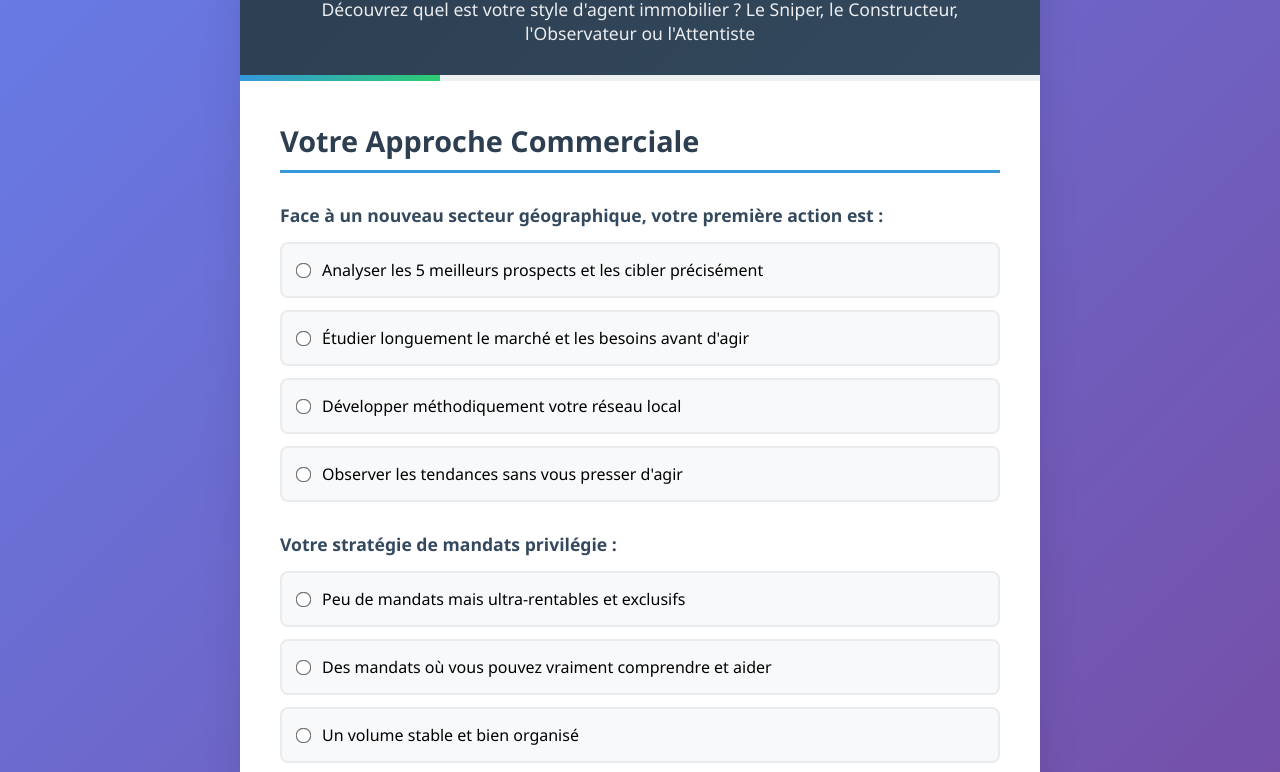
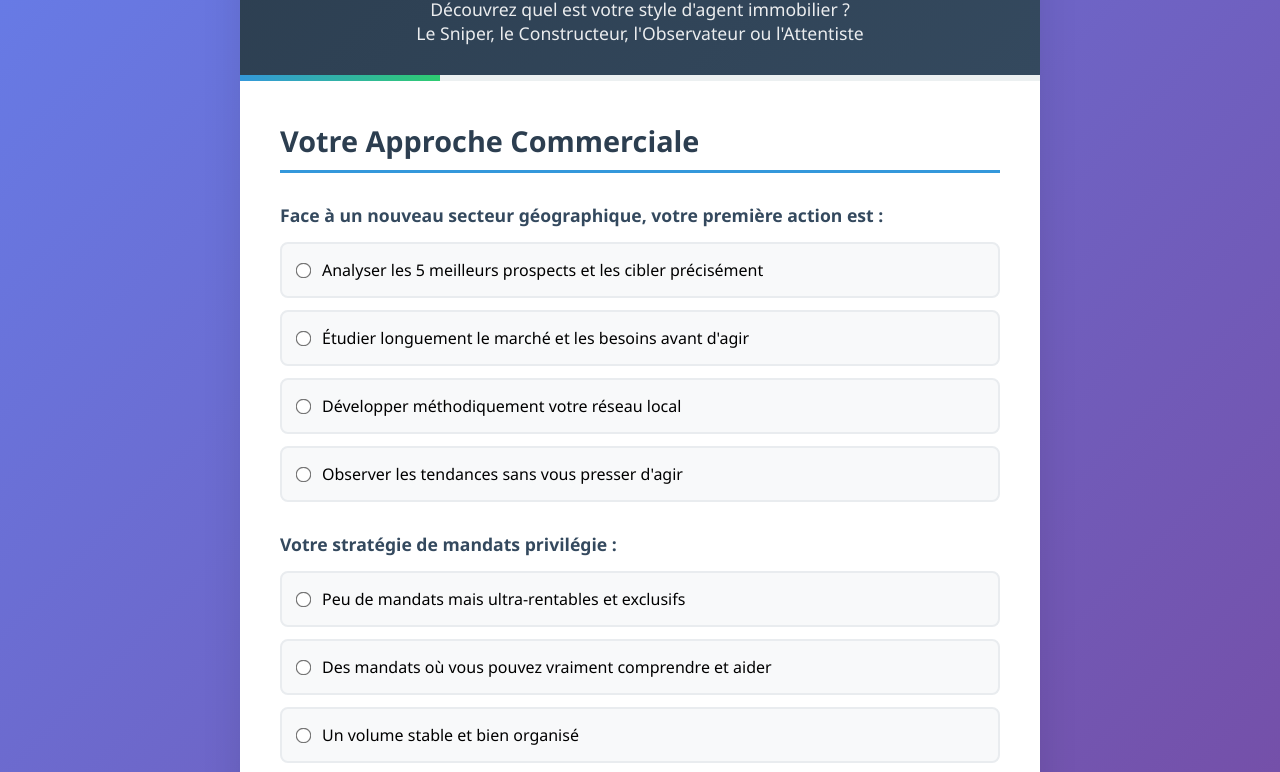
Before and after one commit to Realtoria-Club/styles-agents-immobiliers, a plain HTML site: page index.html in a window 1280 px wide. Shown: the part 173-945 px from the top of the page. Drawn offline with Linux system fonts and the light colour scheme.

Commit message:
Update index.html
organisation sous-titre

```diff
--- a/index.html
+++ b/index.html
@@ -10,7 +10,8 @@
     <div class="container">
         <header>
             <h1>Sondage sur les Styles d'Agents Immobiliers</h1>
-            <p>Découvrez quel est votre style d'agent immobilier ? Le Sniper, le Constructeur, l'Observateur ou l'Attentiste</p>
+            <p>Découvrez quel est votre style d'agent immobilier ?</p>
+            <p>Le Sniper, le Constructeur, l'Observateur ou l'Attentiste</p>
         </header>
 
         <div class="progress-bar">
```
